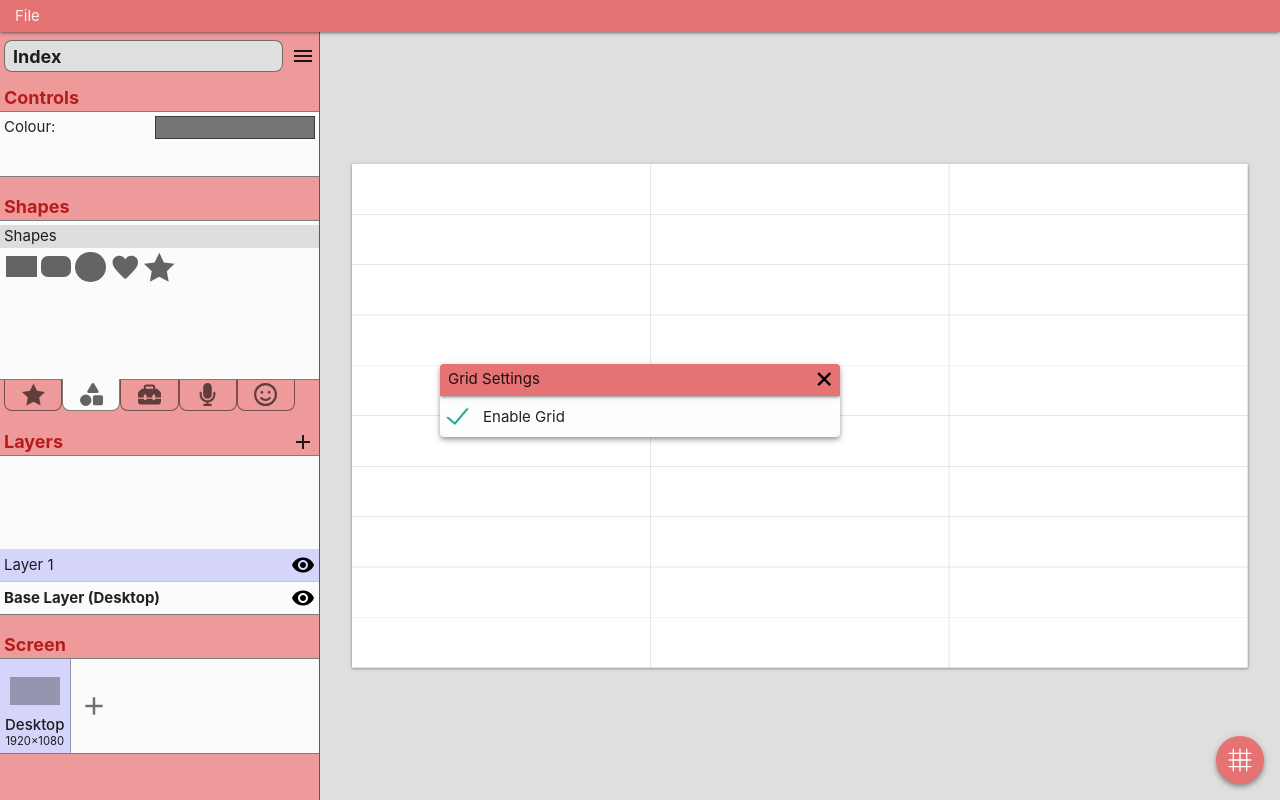
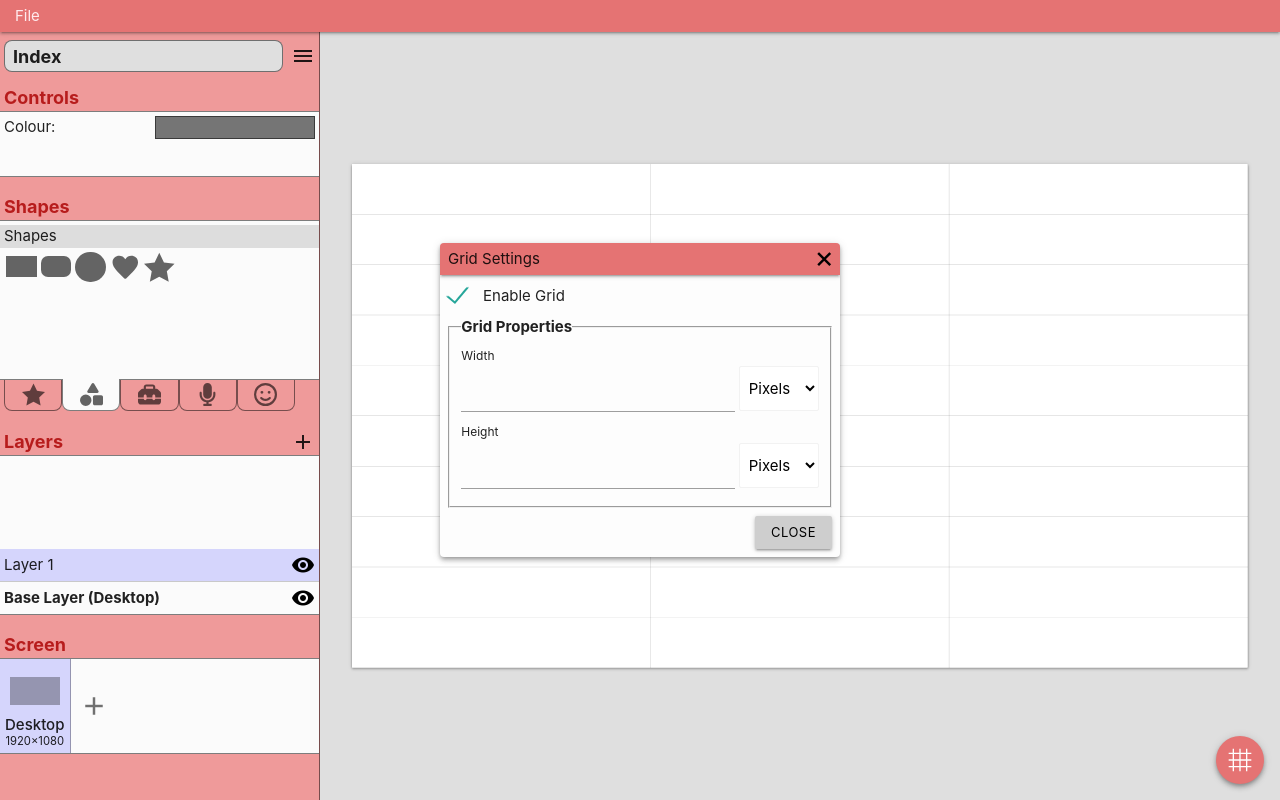
Before and after one commit to ShaneByrne0963/wirefree, a React (Vite) app: page / in a window 1280 px wide. Both pictures are taken after a click on the element 1240 px from the left and 760 px from the top of the page. Built offline with nearby package versions, Linux system fonts and the light colour scheme.

Commit message:
Add grid settings window and inputs

```diff
--- a/src/assets/css/style.css
+++ b/src/assets/css/style.css
@@ -54,7 +54,8 @@ input[type="text"]:not(.browser-default) {
     margin-bottom: 0;
 }
 
-.add-item-input {
+.add-item-input,
+.input-inline {
     display: flex;
     align-items: top;
     gap: 4px;
--- a/src/assets/css/window.css
+++ b/src/assets/css/window.css
@@ -251,3 +251,13 @@
   font-size: 1rem;
   line-height: normal;
 }
+
+/* Grid Settings */
+
+.grid-properties {
+  margin-top: 8px;
+
+  select {
+    max-width: 80px;
+  }
+}
--- a/src/components/canvas/CanvasContainer.tsx
+++ b/src/components/canvas/CanvasContainer.tsx
@@ -6,6 +6,7 @@ import { addShape } from "../../state/slices/pageSlice";
 import { ShapeProps, ShapeStyles } from "./CanvasShape";
 import { RootState } from "../../state/store";
 import GridControls from "./GridControls";
+import { Axis } from "../../context";
 
 const minShapeSize = 2;
 
@@ -23,7 +24,7 @@ function CanvasContainer() {
   const shapeCurrentPoint = useRef([-1, -1]);
   const isCreatingShape = useRef(false);
 
-  function snapToGrid(value: number, axis: "x" | "y") {
+  function snapToGrid(value: number, axis: Axis) {
     let snapValue = 0;
     const screenValue =
       axis === "x" ? selectedScreen.width : selectedScreen.height;
--- a/src/components/window/grid_settings/GridSettingsWindow.tsx
+++ b/src/components/window/grid_settings/GridSettingsWindow.tsx
@@ -2,6 +2,13 @@ import { useDispatch, useSelector } from "react-redux";
 import { RootState } from "../../../state/store";
 import { ChangeEvent } from "react";
 import { setGridStatus } from "../../../state/slices/shapeSlice";
+import { Axis } from "../../../context";
+import { WindowActionButtons } from "../Window";
+
+interface GridPropertyProps {
+  label: string;
+  axis: Axis;
+}
 
 function GridSettingsWindow() {
   const dispatch = useDispatch();
@@ -22,8 +29,41 @@ function GridSettingsWindow() {
         />
         <span>Enable Grid</span>
       </label>
+      <fieldset className="grid-properties">
+        <legend>Grid Properties</legend>
+        <GridProperty label="Width" axis="x"></GridProperty>
+        <GridProperty label="Height" axis="y"></GridProperty>
+      </fieldset>
+      <WindowActionButtons
+        close
+        windowLabel="Grid Settings"
+      ></WindowActionButtons>
     </>
   );
 }
 
+const unitOptions = [
+  { label: "Pixels", value: "px" },
+  { label: "%", value: "%" },
+  { label: "Cells", value: "cells" },
+];
+
+function GridProperty(props: GridPropertyProps) {
+  return (
+    <div className="grid-property">
+      <label>{props.label}</label>
+      <div className="input-inline">
+        <input type="number" min="1" max="9999" />
+        <select className="browser-default">
+          {unitOptions.map((item, index) => (
+            <option value={item.value} key={index}>
+              {item.label}
+            </option>
+          ))}
+        </select>
+      </div>
+    </div>
+  );
+}
+
 export default GridSettingsWindow;
--- a/src/context.ts
+++ b/src/context.ts
@@ -8,4 +8,6 @@ export const defaultScreenSizes = [
   { name: "iPhone", width: 1170, height: 2532 },
 ];
 
+export type Axis = "x" | "y";
+
 export const ThemeContext = createContext('red');
--- a/src/state/slices/shapeSlice.ts
+++ b/src/state/slices/shapeSlice.ts
@@ -1,6 +1,6 @@
 import { createSlice, PayloadAction } from "@reduxjs/toolkit";
 
-type gridUnits = "px" | "%" | "cells";
+export type gridUnits = "px" | "%" | "cells";
 
 interface shapeState {
   selected: string;
```
